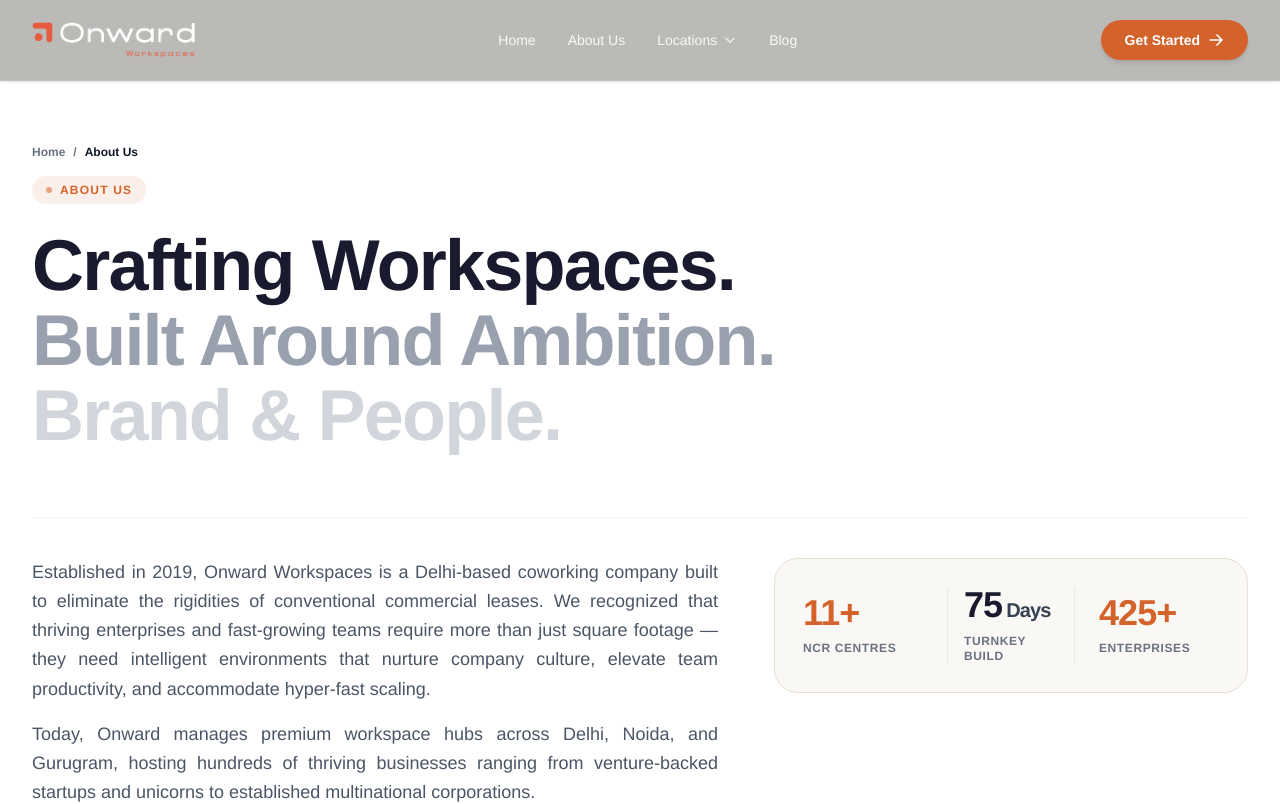
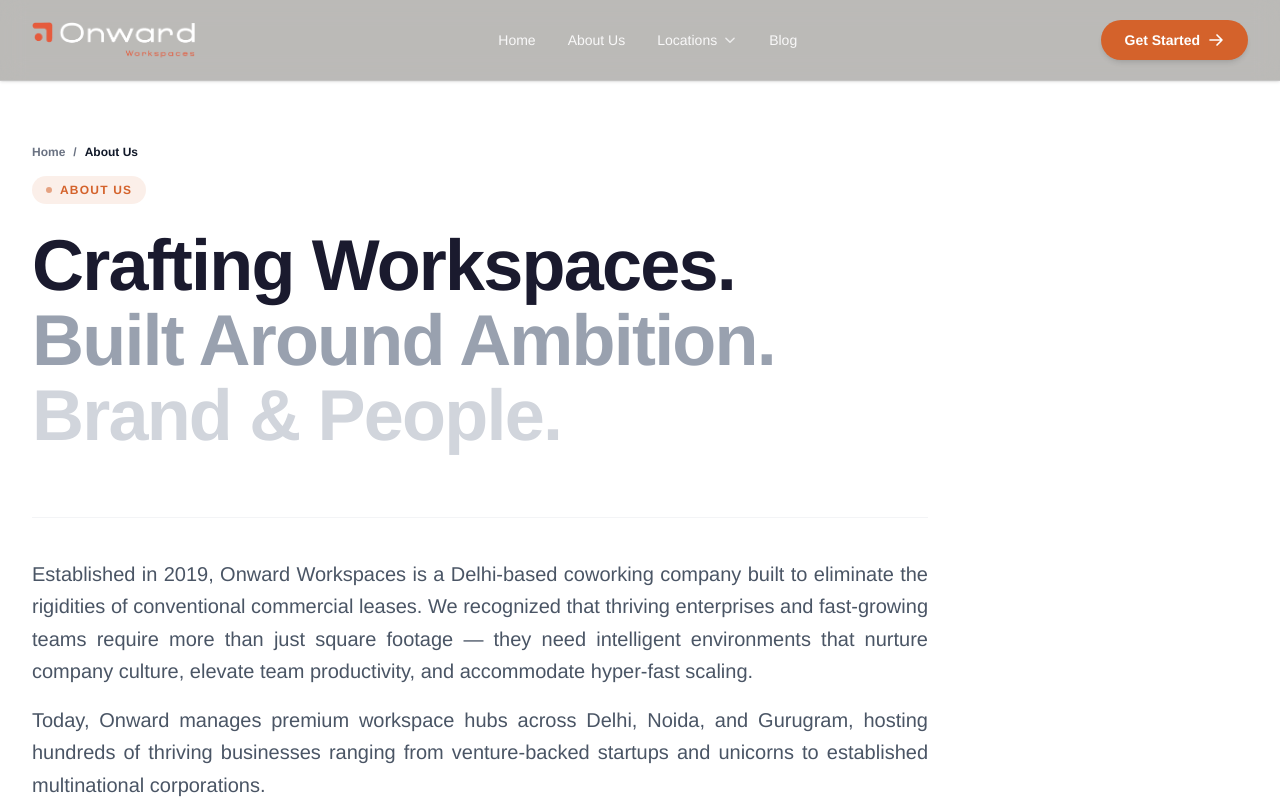
Before and after one commit to Comptech-Enterprises/onwards-website, a Next.js app: page /about in a window 1280 px wide. Shown: the top 804 px of the page. Built offline with nearby package versions, Linux system fonts and the light colour scheme.

Commit message:
Remove metrics card from about page hero

```diff
--- a/src/app/about/page.tsx
+++ b/src/app/about/page.tsx
@@ -230,13 +230,12 @@ export default function AboutPage() {
               </motion.h1>
             </div>
 
-            {/* Responsive 2-Column Grid: Story Description & CTAs on Left, Metrics on Right */}
-            <div className="grid grid-cols-1 lg:grid-cols-12 gap-8 lg:gap-14 items-start border-t border-gray-100 pt-8 sm:pt-10">
-              <div className="lg:col-span-7">
-                <p className="text-gray-600 text-base sm:text-lg leading-relaxed text-justify">
+            {/* Story Description & Action CTAs */}
+            <div className="border-t border-gray-100 pt-8 sm:pt-10 max-w-4xl">
+              <p className="text-gray-600 text-base sm:text-lg lg:text-xl leading-relaxed text-justify">
                 Established in 2019, Onward Workspaces is a Delhi-based coworking company built to eliminate the rigidities of conventional commercial leases. We recognized that thriving enterprises and fast-growing teams require more than just square footage — they need intelligent environments that nurture company culture, elevate team productivity, and accommodate hyper-fast scaling.
               </p>
-                <p className="mt-4 text-gray-600 text-base sm:text-lg leading-relaxed text-justify">
+              <p className="mt-4 text-gray-600 text-base sm:text-lg lg:text-xl leading-relaxed text-justify">
                 Today, Onward manages premium workspace hubs across Delhi, Noida, and Gurugram, hosting hundreds of thriving businesses ranging from venture-backed startups and unicorns to established multinational corporations.
               </p>
               <div className="mt-8 flex flex-wrap items-center gap-4">
@@ -252,35 +251,6 @@ export default function AboutPage() {
                 <Link href="/locations/delhi" className="text-[#1a1a2e] font-bold text-sm hover:text-[#d4622b] transition-colors inline-flex items-center gap-1.5 py-2">
                   Explore Locations &rarr;
                 </Link>
-                </div>
-              </div>
-
-              {/* Right Side: Key Metric Badges */}
-              <div className="lg:col-span-5 grid grid-cols-3 gap-2 sm:gap-4 bg-[#faf8f5] p-5 sm:p-6 lg:p-7 rounded-3xl border border-[#e8dfd2] items-center">
-                <div className="text-center sm:text-left">
-                  <span className="block text-2xl sm:text-3xl lg:text-3xl xl:text-4xl font-black text-[#d4622b] whitespace-nowrap tracking-tight leading-none">
-                    11+
-                  </span>
-                  <span className="text-[10px] sm:text-xs text-gray-500 font-bold uppercase mt-2.5 block tracking-wider leading-tight">
-                    NCR Centres
-                  </span>
-                </div>
-                <div className="text-center sm:text-left border-x border-gray-200/80 px-2 sm:px-4">
-                  <span className="block text-2xl sm:text-3xl lg:text-3xl xl:text-4xl font-black text-[#1a1a2e] whitespace-nowrap tracking-tight leading-none">
-                    75<span className="text-sm sm:text-lg lg:text-xl font-bold text-gray-700 ml-1">Days</span>
-                  </span>
-                  <span className="text-[10px] sm:text-xs text-gray-500 font-bold uppercase mt-2.5 block tracking-wider leading-tight">
-                    Turnkey Build
-                  </span>
-                </div>
-                <div className="text-center sm:text-left pl-1 sm:pl-2">
-                  <span className="block text-2xl sm:text-3xl lg:text-3xl xl:text-4xl font-black text-[#d4622b] whitespace-nowrap tracking-tight leading-none">
-                    425+
-                  </span>
-                  <span className="text-[10px] sm:text-xs text-gray-500 font-bold uppercase mt-2.5 block tracking-wider leading-tight">
-                    Enterprises
-                  </span>
-                </div>
               </div>
             </div>
           </div>
```
Lines whose indentation alone changed are shown as unchanged.
